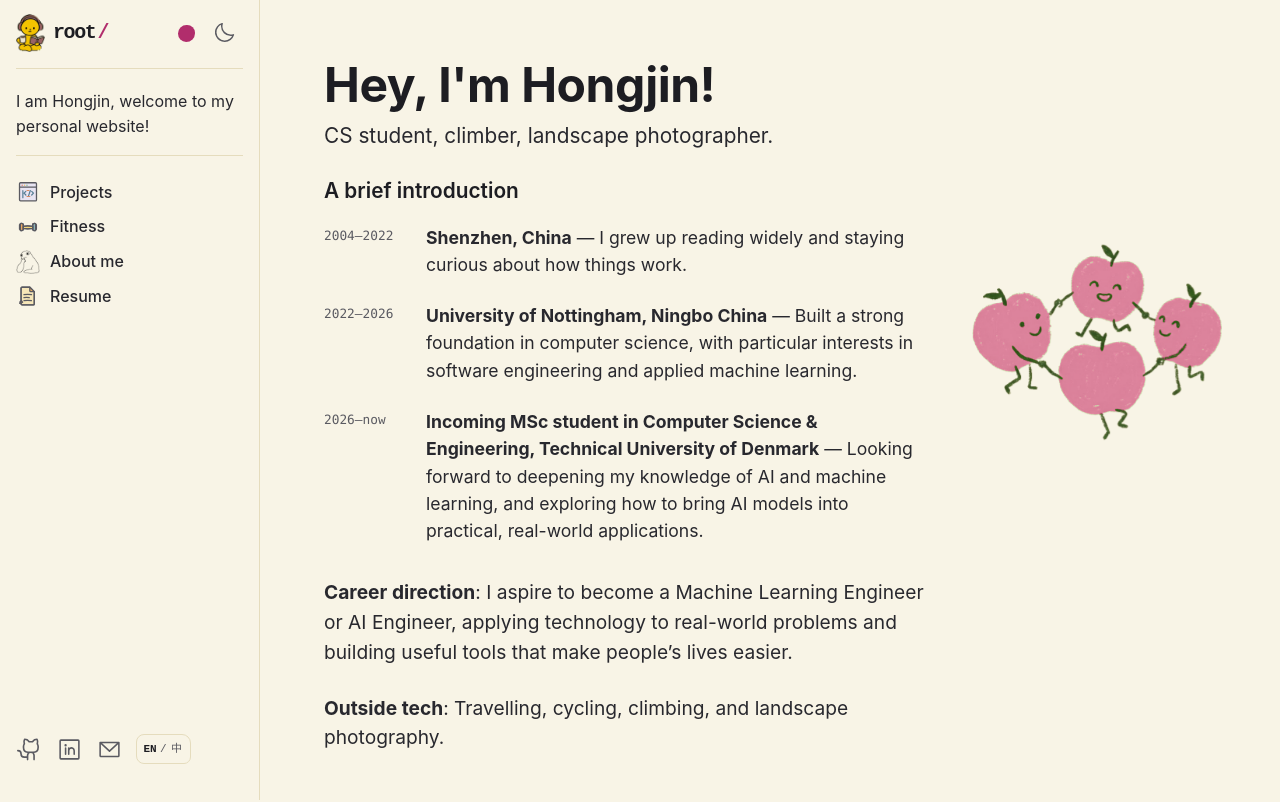
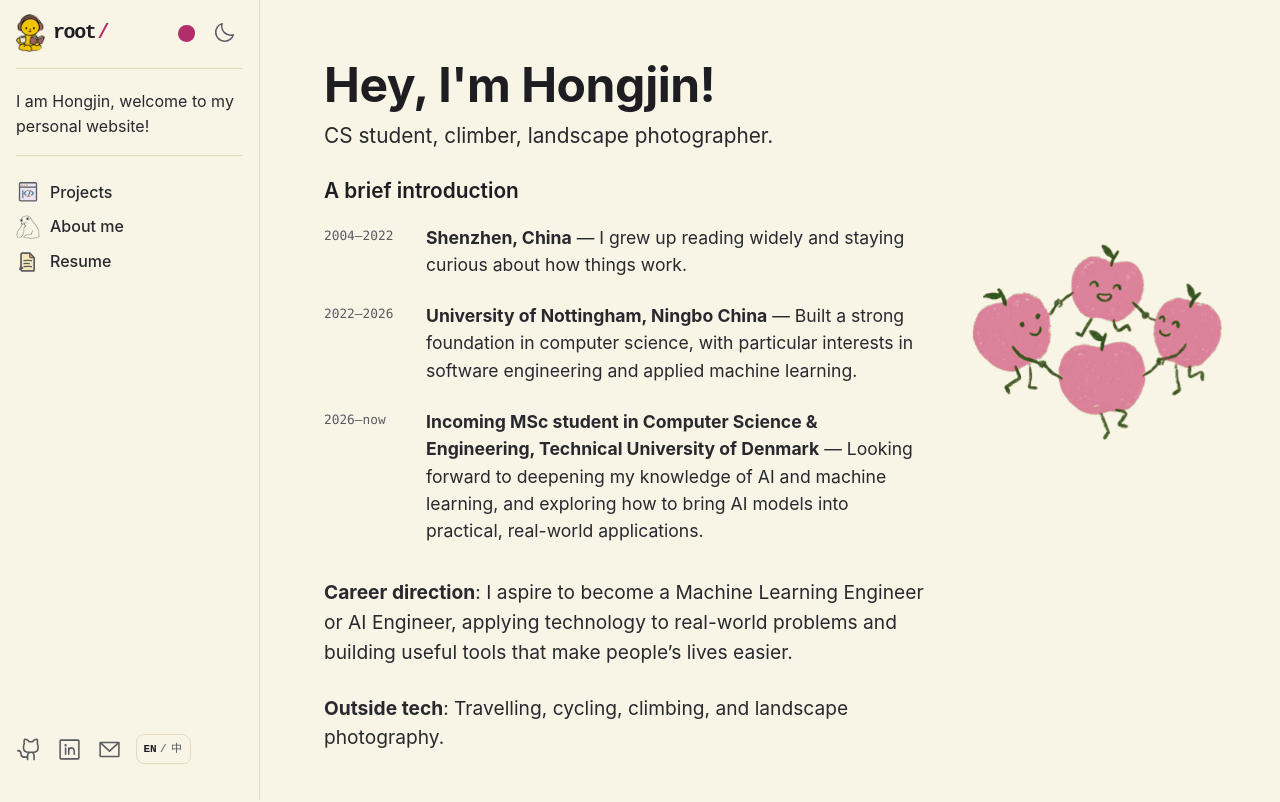
Before and after one commit to Hongjin-Lin/portfolio-site, a React (Vite) app: page / in a window 1280 px wide. Shown: the top 802 px of the page. Built offline with nearby package versions, Linux system fonts and the light colour scheme; a small style sheet from the web is missing; a web font is replaced by a local one.

Commit message:
Hide Fitness nav item from sidebar on all pages (fitness accessible via URL only)

```diff
--- a/src/App.jsx
+++ b/src/App.jsx
@@ -11,11 +11,11 @@ const ACCENTS = ["#b12d6c", "#2456c8", "#2e7d46", "#c26a1f", "#7a4fc9", "#1f7a78
 export const SIDEBAR = {
   en: {
     intro: "I am Hongjin, welcome to my personal website!",
-    labels: { projects: "Projects", fitness: "Fitness", about: "About me", resume: "Resume" },
+    labels: { projects: "Projects", about: "About me", resume: "Resume" },
   },
   zh: {
     intro: "你好，我是泓进，欢迎来到我的个人网站！",
-    labels: { projects: "项目", fitness: "健身", about: "个人介绍", resume: "简历" },
+    labels: { projects: "项目", about: "个人介绍", resume: "简历" },
   },
 };
 const ACCENT_NAMES = ["Rose", "Blue", "Green", "Amber", "Violet", "Teal"];
@@ -276,7 +276,6 @@ export function App() {
         </div>
         {menuOpen && <nav className="tn-mobile-menu" aria-label="Mobile primary">
           <a href="#projects" onClick={() => setMenuOpen(false)}><SidebarNavIcon type="projects" />{SIDEBAR[lang].labels.projects}</a>
-          <a href="/fitness-tracker/"><SidebarNavIcon type="fitness" />{SIDEBAR[lang].labels.fitness}</a>
           <a href="/me/" onClick={() => setMenuOpen(false)}><SidebarNavIcon type="about" />{SIDEBAR[lang].labels.about}</a>
           <a href="#about" onClick={() => setMenuOpen(false)}><SidebarNavIcon type="resume" />{SIDEBAR[lang].labels.resume}</a>
           <LanguageSwitch lang={lang} onChange={setLang} mobile />
@@ -297,8 +296,7 @@ export function App() {
         <section className="tn-sec tn-sec--nonav">
           <nav className="tn-nav" aria-label={lang === "zh" ? "主导航" : "Primary"}>
             <a href="#projects"><SidebarNavIcon type="projects" />{SIDEBAR[lang].labels.projects}</a>
-            <a href="/fitness-tracker/"><SidebarNavIcon type="fitness" />{SIDEBAR[lang].labels.fitness}</a>
-            <a href="/me/"><SidebarNavIcon type="about" />{SIDEBAR[lang].labels.about}</a>
+              <a href="/me/"><SidebarNavIcon type="about" />{SIDEBAR[lang].labels.about}</a>
             <a href="#about"><SidebarNavIcon type="resume" />{SIDEBAR[lang].labels.resume}</a>
           </nav>
         </section>
--- a/src/about/About.jsx
+++ b/src/about/About.jsx
@@ -97,7 +97,6 @@ export function About() {
   };
   const navLinks = (mobile = false) => <>
     <a href="/#projects" onClick={() => mobile && setMenuOpen(false)}><SidebarNavIcon type="projects" />{SIDEBAR[lang].labels.projects}</a>
-    <a href="/fitness-tracker/" onClick={() => mobile && setMenuOpen(false)}><SidebarNavIcon type="fitness" />{SIDEBAR[lang].labels.fitness}</a>
     <a href="/me/" aria-current="page" onClick={() => mobile && setMenuOpen(false)}><SidebarNavIcon type="about" />{SIDEBAR[lang].labels.about}</a>
     <a href="/#about" onClick={() => mobile && setMenuOpen(false)}><SidebarNavIcon type="resume" />{SIDEBAR[lang].labels.resume}</a>
   </>;
--- a/src/fitness/App.jsx
+++ b/src/fitness/App.jsx
@@ -479,7 +479,6 @@ export function App() {
         </div>
         {menuOpen && <nav className="tn-mobile-menu" aria-label="Mobile primary">
           <a href="/#projects" onClick={() => setMenuOpen(false)}><FitnessNavIcon type="projects" />{SIDEBAR[lang].labels.projects}</a>
-          <a href="/fitness-tracker/" aria-current="page" onClick={() => setMenuOpen(false)}><FitnessNavIcon type="fitness" />{SIDEBAR[lang].labels.fitness}</a>
           <a href="/me/" onClick={() => setMenuOpen(false)}><FitnessNavIcon type="about" />{SIDEBAR[lang].labels.about}</a>
           <a href="/#about" onClick={() => setMenuOpen(false)}><FitnessNavIcon type="resume" />{SIDEBAR[lang].labels.resume}</a>
           <div className="tn-lang-switch tn-lang-switch--mobile" role="group" aria-label="Language">
@@ -501,7 +500,6 @@ export function App() {
         <section className="tn-sec tn-sec--nonav">
           <nav className="tn-nav" aria-label={lang === "zh" ? "主导航" : "Primary"}>
             <a href="/#projects"><FitnessNavIcon type="projects" />{SIDEBAR[lang].labels.projects}</a>
-            <a href="/fitness-tracker/" aria-current="page"><FitnessNavIcon type="fitness" />{SIDEBAR[lang].labels.fitness}</a>
             <a href="/me/"><FitnessNavIcon type="about" />{SIDEBAR[lang].labels.about}</a>
             <a href="/#about"><FitnessNavIcon type="resume" />{SIDEBAR[lang].labels.resume}</a>
           </nav>
```
